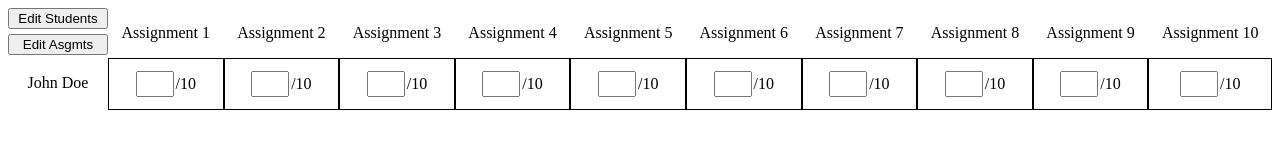
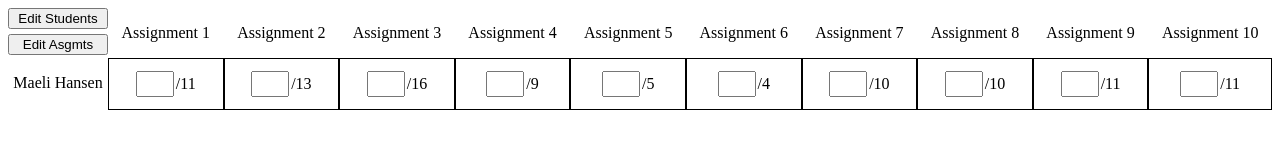
Before and after one commit to lsneth/Teacher-Grade-Book, a React (Create React App) app: page / in a window 1280 px wide. Shown: the top 160 px of the page. Built offline with nearby package versions, Linux system fonts and the light colour scheme.

Commit message:
added props

```diff
--- a/src/App.js
+++ b/src/App.js
@@ -1,11 +1,36 @@
 import './App.css';
-import GradeGrid from './components/GradeGrid';
+import GradeRow from './components/GradeRow'
+import TitleRow from './components/TitleRow'
 
 function App() {
   return (
-    <>
-      <GradeGrid/>
-    </>
+      <div className='gradeGrid'>
+        <TitleRow
+          title1='Assignment 1'
+          title2='Assignment 2'
+          title3='Assignment 3'
+          title4='Assignment 4'
+          title5='Assignment 5'
+          title6='Assignment 6'
+          title7='Assignment 7'
+          title8='Assignment 8'
+          title9='Assignment 9'
+          title10='Assignment 10'
+        />
+        <GradeRow
+          name='Maeli Hansen'
+          totalPoints1={11}
+          totalPoints2={13}
+          totalPoints3={16}
+          totalPoints4={9}
+          totalPoints5={5}
+          totalPoints6={4}
+          totalPoints7={10}
+          totalPoints8={10}
+          totalPoints9={11}
+          totalPoints10={11}
+        />
+      </div>
   );
 }
 
--- a/src/components/GradeGrid.js
+++ /dev/null
@@ -1,14 +0,0 @@
-import React from 'react'
-import GradeRow from './GradeRow'
-import TitleRow from './TitleRow'
-
-function GradeGrid(){
-    return(
-        <div className='gradeGrid'>
-            <TitleRow/>
-            <GradeRow/>
-        </div>
-    )
-}
-
-export default GradeGrid
--- a/src/components/GradeRow.js
+++ b/src/components/GradeRow.js
@@ -1,49 +1,49 @@
 import React from 'react'
 
-function GradeRow(){
+function GradeRow(props){
     return(
         <>
-            <p className='student'>John Doe</p>
+            <p className='student'>{props.name}</p>
 
             <div className='score'>
                 <input type='text' className='gradeInput'></input>
-                <p className='totalPoints'>/10</p>
+                <p className='totalPoints'>{'/' + props.totalPoints1}</p>
             </div>
             <div className='score'>
                 <input type='text' className='gradeInput'></input>
-                <p className='totalPoints'>/10</p>
+                <p className='totalPoints'>{'/' + props.totalPoints2}</p>
             </div>
             <div className='score'>
                 <input type='text' className='gradeInput'></input>
-                <p className='totalPoints'>/10</p>
+                <p className='totalPoints'>{'/' + props.totalPoints3}</p>
             </div>
             <div className='score'>
                 <input type='text' className='gradeInput'></input>
-                <p className='totalPoints'>/10</p>
+                <p className='totalPoints'>{'/' + props.totalPoints4}</p>
             </div>
             <div className='score'>
                 <input type='text' className='gradeInput'></input>
-                <p className='totalPoints'>/10</p>
+                <p className='totalPoints'>{'/' + props.totalPoints5}</p>
             </div>
             <div className='score'>
                 <input type='text' className='gradeInput'></input>
-                <p className='totalPoints'>/10</p>
+                <p className='totalPoints'>{'/' + props.totalPoints6}</p>
             </div>
             <div className='score'>
                 <input type='text' className='gradeInput'></input>
-                <p className='totalPoints'>/10</p>
+                <p className='totalPoints'>{'/' + props.totalPoints7}</p>
             </div>
             <div className='score'>
                 <input type='text' className='gradeInput'></input>
-                <p className='totalPoints'>/10</p>
+                <p className='totalPoints'>{'/' + props.totalPoints8}</p>
             </div>
             <div className='score'>
                 <input type='text' className='gradeInput'></input>
-                <p className='totalPoints'>/10</p>
+                <p className='totalPoints'>{'/' + props.totalPoints9}</p>
             </div>
             <div className='score'>
                 <input type='text' className='gradeInput'></input>
-                <p className='totalPoints'>/10</p>
+                <p className='totalPoints'>{'/' + props.totalPoints10}</p>
             </div>
         </>
     )
--- a/src/components/TitleRow.js
+++ b/src/components/TitleRow.js
@@ -1,22 +1,22 @@
 import React from 'react'
 
-function TitleRow(){
+function TitleRow(props){
     return(
         <>
             <div className='buttons'>
                 <button className='editStudents'>Edit Students</button>
                 <button className='editAssignments'>Edit Asgmts</button>
             </div>
-            <p className='assignment'>Assignment 1</p>
-            <p className='assignment'>Assignment 2</p>
-            <p className='assignment'>Assignment 3</p>
-            <p className='assignment'>Assignment 4</p>
-            <p className='assignment'>Assignment 5</p>
-            <p className='assignment'>Assignment 6</p>
-            <p className='assignment'>Assignment 7</p>
-            <p className='assignment'>Assignment 8</p>
-            <p className='assignment'>Assignment 9</p>
-            <p className='assignment'>Assignment 10</p>
+            <p className='assignment'>{props.title1}</p>
+            <p className='assignment'>{props.title2}</p>
+            <p className='assignment'>{props.title3}</p>
+            <p className='assignment'>{props.title4}</p>
+            <p className='assignment'>{props.title5}</p>
+            <p className='assignment'>{props.title6}</p>
+            <p className='assignment'>{props.title7}</p>
+            <p className='assignment'>{props.title8}</p>
+            <p className='assignment'>{props.title9}</p>
+            <p className='assignment'>{props.title10}</p>
         </>
     )
 }
```
